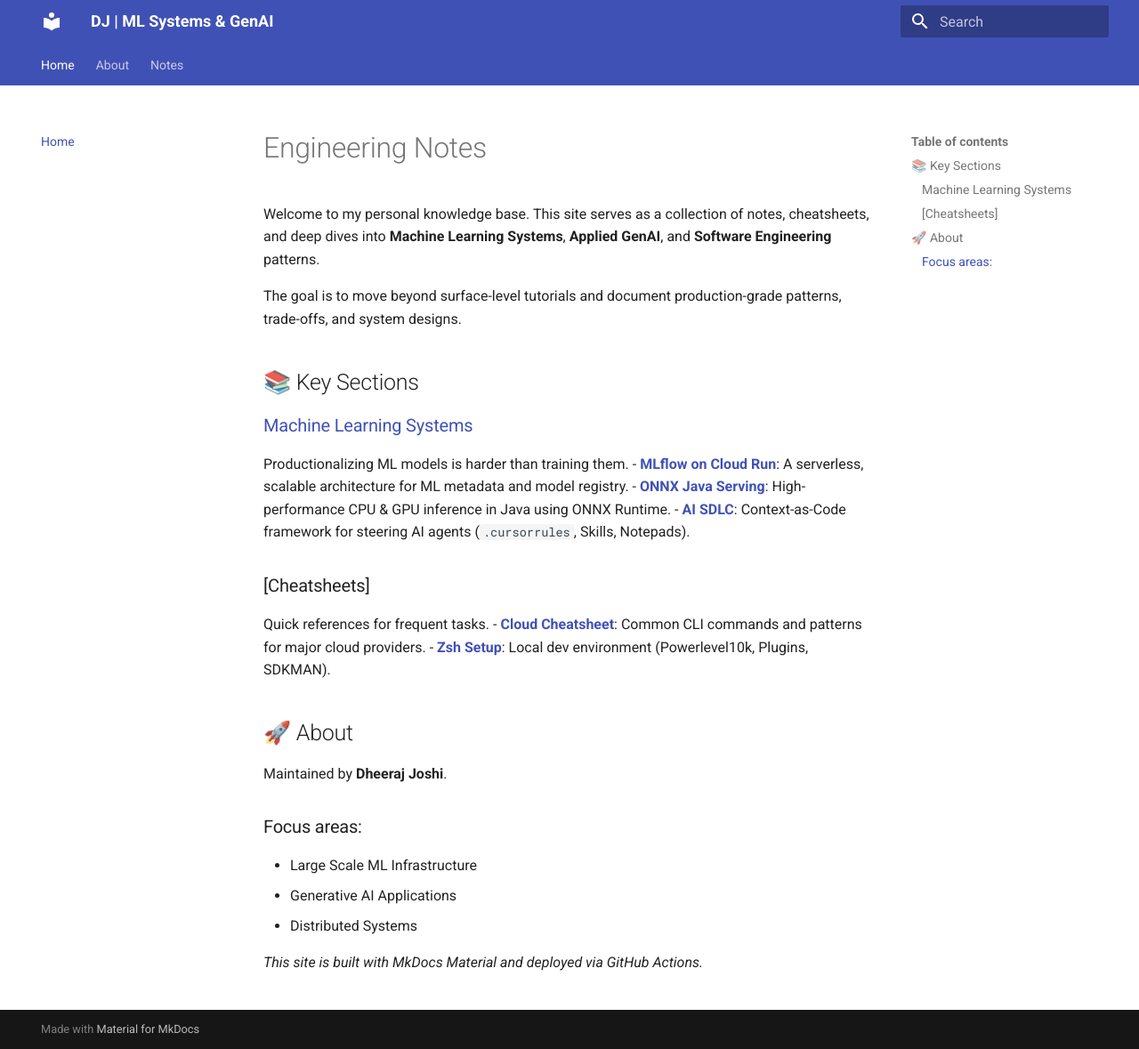
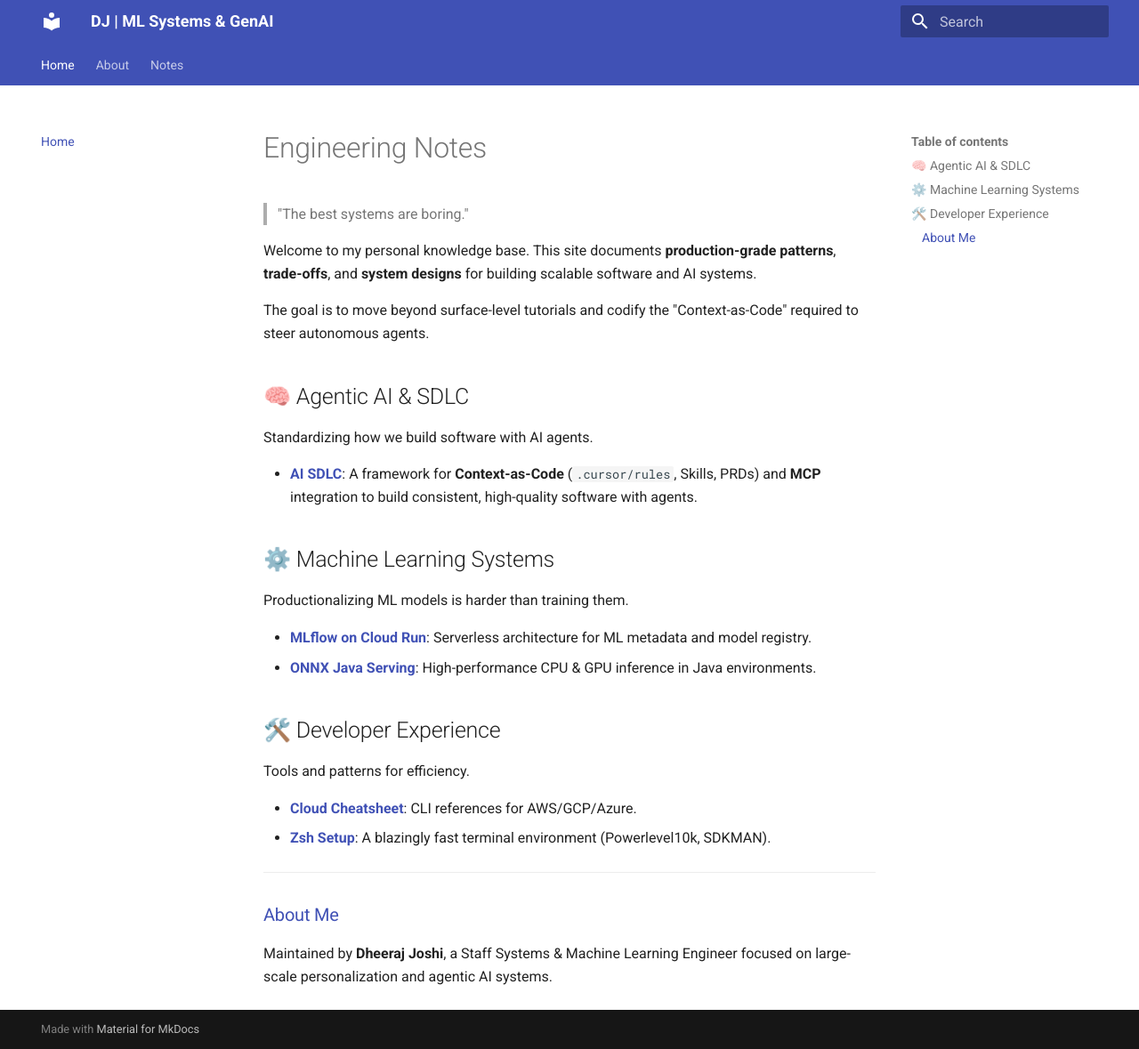
Before and after one commit to DJ92/interview-notes, an MkDocs documentation site: the page built from docs/index.md, in a window 1280 px wide and 1179 px high. Shown: the whole window at 89% size. Built offline with MkDocs 1.6.1 and Material for MkDocs 9.7.7, drawn with Linux system fonts in a browser that asks for light colours.

Commit message:
docs: revise homepage with new focus and structure

```diff
--- a/docs/index.md
+++ b/docs/index.md
@@ -1,28 +1,32 @@
 # Engineering Notes
 
-Welcome to my personal knowledge base. This site serves as a collection of notes, cheatsheets, and deep dives into **Machine Learning Systems**, **Applied GenAI**, and **Software Engineering** patterns.
+> "The best systems are boring."
 
-The goal is to move beyond surface-level tutorials and document production-grade patterns, trade-offs, and system designs.
+Welcome to my personal knowledge base. This site documents **production-grade patterns**, **trade-offs**, and **system designs** for building scalable software and AI systems.
 
-## 📚 Key Sections
+The goal is to move beyond surface-level tutorials and codify the "Context-as-Code" required to steer autonomous agents.
 
-### [Machine Learning Systems](notes/mlflow-cloud-run.md)
+## 🧠 Agentic AI & SDLC
+
+Standardizing how we build software with AI agents.
+
+- **[AI SDLC](notes/ai-sdlc.md)**: A framework for **Context-as-Code** (`.cursor/rules`, Skills, PRDs) and **MCP** integration to build consistent, high-quality software with agents.
+
+## ⚙️ Machine Learning Systems
+
 Productionalizing ML models is harder than training them.
-- **[MLflow on Cloud Run](notes/mlflow-cloud-run.md)**: A serverless, scalable architecture for ML metadata and model registry.
-- **[ONNX Java Serving](notes/onnx-java-serving.md)**: High-performance CPU & GPU inference in Java using ONNX Runtime.
-- **[AI SDLC](notes/ai-sdlc.md)**: Context-as-Code framework for steering AI agents (`.cursorrules`, Skills, Notepads).
 
-### [Cheatsheets]
-Quick references for frequent tasks.
-- **[Cloud Cheatsheet](notes/cloud-cheatsheet.md)**: Common CLI commands and patterns for major cloud providers.
-- **[Zsh Setup](notes/zsh-setup.md)**: Local dev environment (Powerlevel10k, Plugins, SDKMAN).
+- **[MLflow on Cloud Run](notes/mlflow-cloud-run.md)**: Serverless architecture for ML metadata and model registry.
+- **[ONNX Java Serving](notes/onnx-java-serving.md)**: High-performance CPU & GPU inference in Java environments.
 
-## 🚀 About
-Maintained by **Dheeraj Joshi**.
+## 🛠️ Developer Experience
 
-### Focus areas:
-- Large Scale ML Infrastructure
-- Generative AI Applications
-- Distributed Systems
+Tools and patterns for efficiency.
 
-*This site is built with MkDocs Material and deployed via GitHub Actions.*
+- **[Cloud Cheatsheet](notes/cloud-cheatsheet.md)**: CLI references for AWS/GCP/Azure.
+- **[Zsh Setup](notes/zsh-setup.md)**: A blazingly fast terminal environment (Powerlevel10k, SDKMAN).
+
+---
+
+### [About Me](about.md)
+Maintained by **Dheeraj Joshi**, a Staff Systems & Machine Learning Engineer focused on large-scale personalization and agentic AI systems.
```
